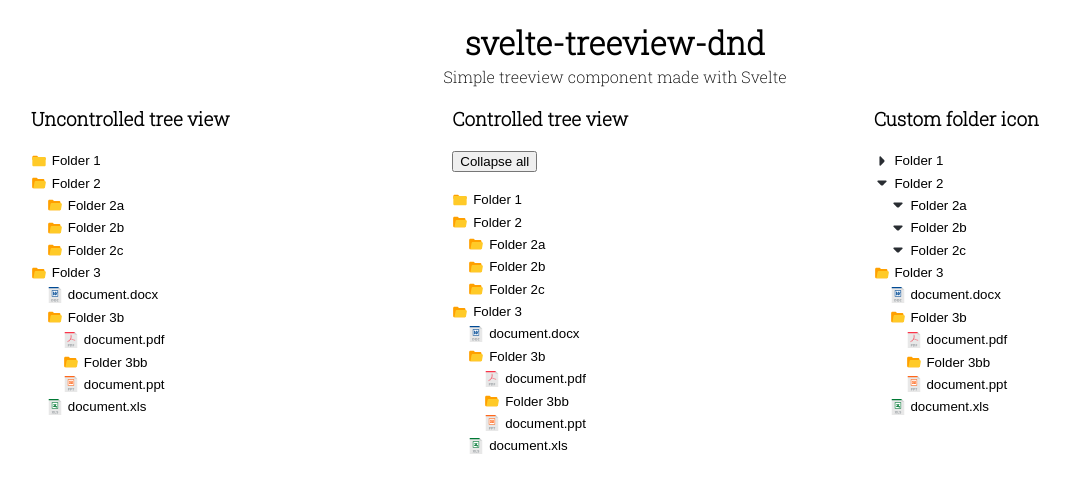
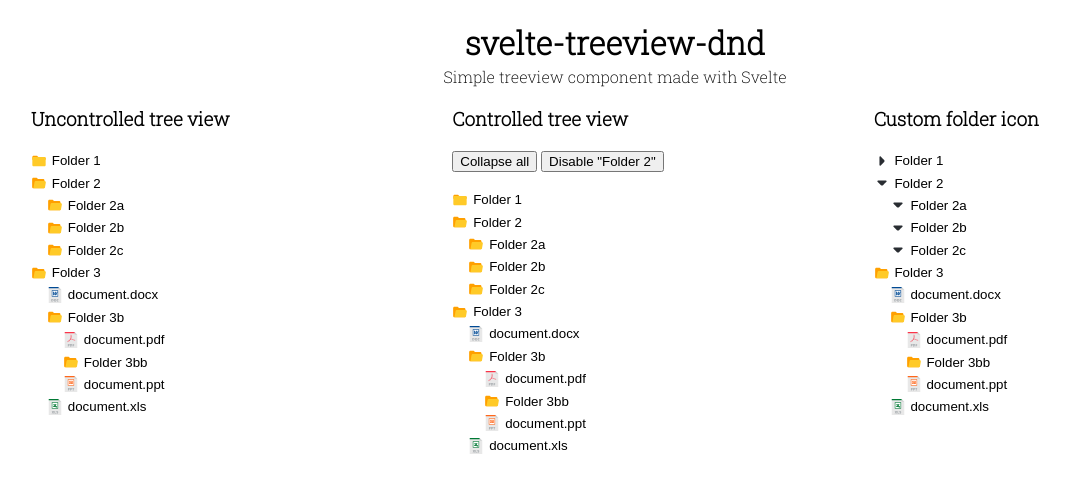
Before and after one commit to markmartinez7777/svelte-treeview-dnd, a SvelteKit app: page / in a window 1280 px wide. Shown: the top 492 px of the page, without its empty margins (25-1094 px from the left). Built offline with nearby package versions, Linux system fonts and the light colour scheme.

Commit message:
Add disabling node demo

```diff
--- a/src/routes/+page.svelte
+++ b/src/routes/+page.svelte
@@ -133,11 +133,14 @@
 	function toggleCollapse() {
 		for (let id of Object.keys(tree2)) {
 			if (id === 'children') continue;
-			tree2[id].collapsed = !collapseAll;
+			if (!tree2[id].disabled) tree2[id].collapsed = !collapseAll;
 		}
 
 		collapseAll = !collapseAll;
-		tree2 = tree2;
+	}
+
+	function toggleFolder() {
+		tree2['folder2'].disabled = !tree2['folder2'].disabled;
 	}
 
 	function handleNodeClick(event: CustomEvent<{ node: Node }>) {
@@ -169,6 +172,9 @@
 		<h3>Controlled tree view</h3>
 		<div class="actions">
 			<button on:click={toggleCollapse}>{collapseAll ? 'Expand all' : 'Collapse all'}</button>
+			<button on:click={toggleFolder}
+				>{tree2['folder2'].disabled ? 'Enable "Folder 2"' : 'Disable "Folder 2"'}</button
+			>
 		</div>
 		<TreeView bind:tree={tree2} collapseControlled={true} on:node-click={handleNodeClick} />
 	</div>
@@ -199,4 +205,8 @@
 	.actions {
 		margin-bottom: 1rem;
 	}
+
+	:global(.disabled) {
+		opacity: 0.3;
+	}
 </style>
```
